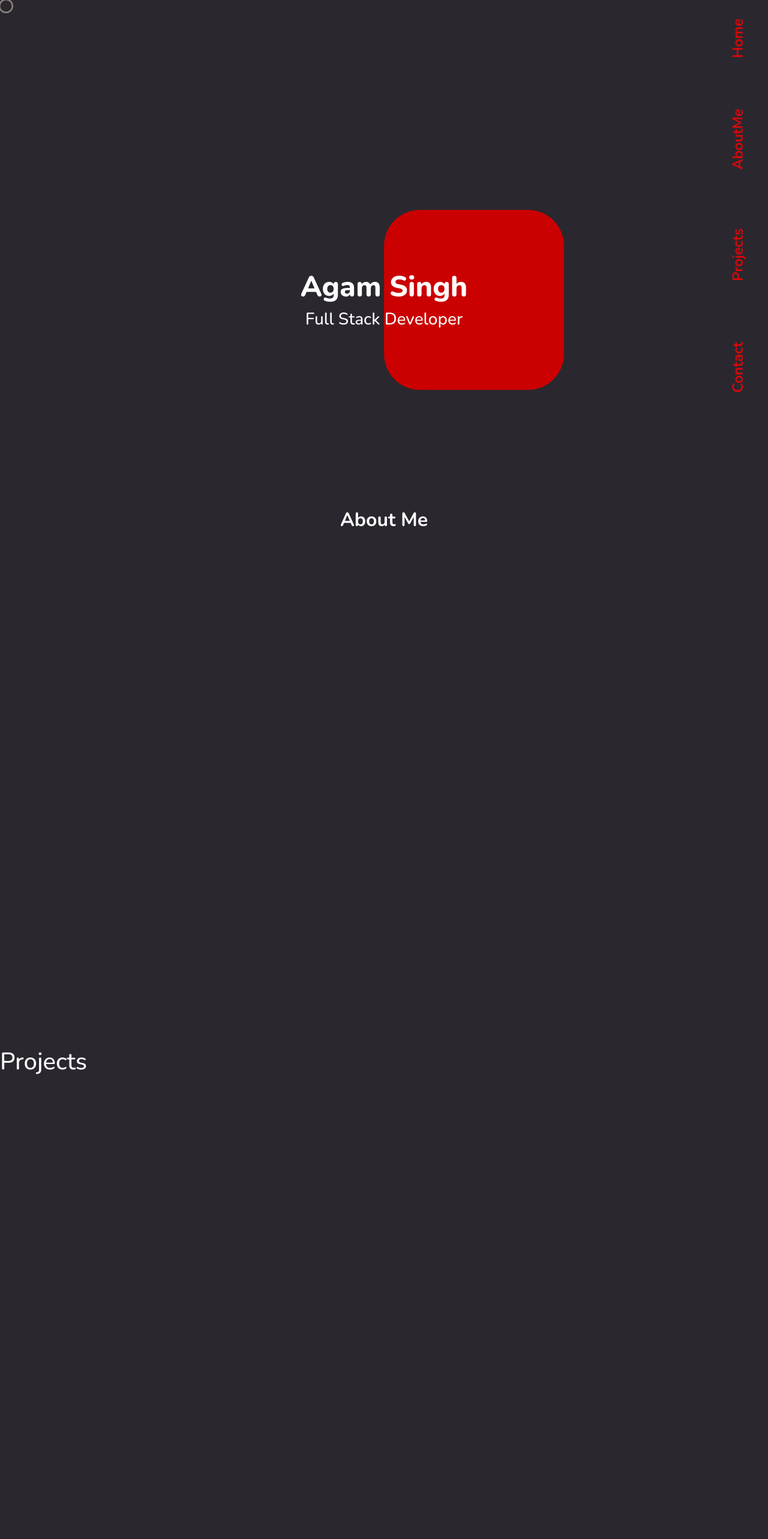
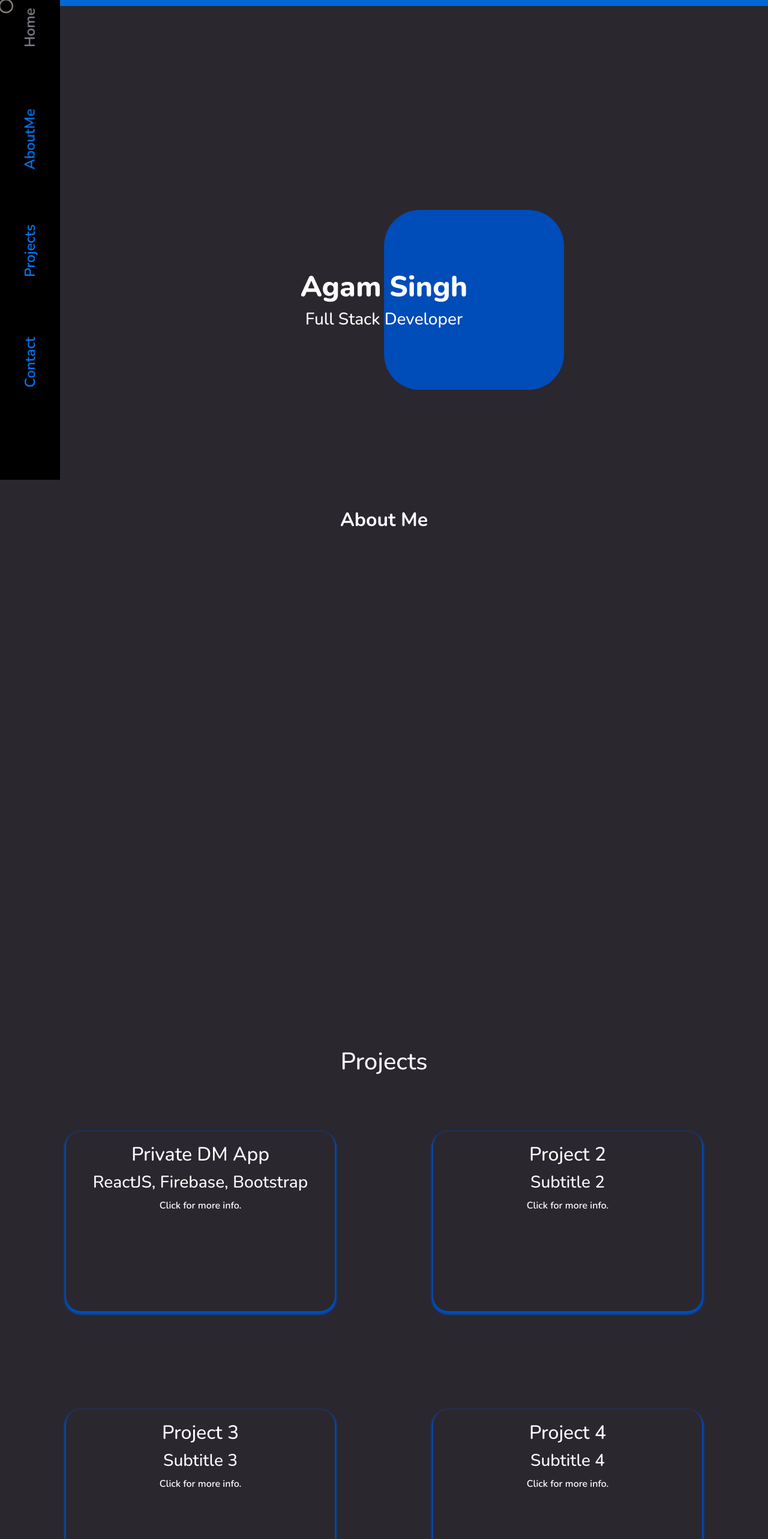
Before and after one commit to Agam-S/portfolio-new, a React (Vite) app: page / in a window 1280 px wide. Shown: the top 2566 px of the page at 60% size. Built offline with nearby package versions, Linux system fonts and the light colour scheme.

Commit message:
nav fixed, colors changed and added projects strcuture

```diff
--- a/src/App.css
+++ b/src/App.css
@@ -0,0 +1,8 @@
+#navbar-progress {
+  position: fixed;
+  left: 0;
+  right: 0;
+  height: 10px;
+  background-color: var(--button-hover) !important;
+  transform-origin: 50%;
+}
--- a/src/App.jsx
+++ b/src/App.jsx
@@ -4,11 +4,30 @@ import Cursor from "./components/Cursor/Cursor";
 import Nav from "./components/Nav/Nav";
 import AboutMe from "./pages/AboutMe/AboutMe";
 import Projects from "./pages/Projects/Projects";
+import { motion, useScroll, useSpring, useTransform } from "framer-motion";
 
 function App() {
+  const { scrollYProgress } = useScroll();
+  const scaleX = useSpring(scrollYProgress, {
+    stiffness: 200,
+    damping: 50,
+  });
+  function progressBarColor(hueValue) {
+    return `hsl(${hueValue}, 100%, 50%)`;
+  }
+  const hue = useTransform(scrollYProgress, [0, 1], [216, 156]);
   return (
     <>
       <Cursor />
+      <motion.div
+        id="navbar-progress"
+        animate={{
+          backgroundColor: progressBarColor(hue.get()),
+        }}
+        style={{
+          scaleX: scaleX,
+        }}
+      />
       <Nav />
 
       <Home />
--- a/src/components/Nav/Nav.jsx
+++ b/src/components/Nav/Nav.jsx
@@ -19,6 +19,7 @@ const Nav = () => {
           key={section}
           to={section.toLowerCase()}
           spy={true}
+          activeClass="active-scroll"
           smooth={true}
           duration={500}
           className="nav-link"
--- a/src/components/Nav/Nav.scss
+++ b/src/components/Nav/Nav.scss
@@ -1,18 +1,24 @@
 .vertical-navbar {
+  background-color: #000000;
+  width: 100px;
+  height: 100vh;
+  position: fixed;
+  top: 0;
+  left: 0;
   display: flex;
   flex-direction: column;
-  position: fixed;
-  right: 50px;
-  top: 50%;
-  transform: translateY(-50%);
-  z-index: 999;
+  align-items: center;
+  justify-content: center;
+  z-index: 1000;
 }
 
+.active-scroll div {
+  color: var(--secondary-background);
+}
 .label {
   margin-bottom: 150px;
   cursor: none;
   position: relative;
-  left: 50%;
   color: var(--highlight-red);
   align-items: center;
   justify-content: center;
--- a/src/index.css
+++ b/src/index.css
@@ -1,11 +1,11 @@
 :root {
   --background-dark: #2b272f;
   --text-light: #fefffe;
-  --accent-red: #cb0001;
-  --highlight-red: #f70101;
-  --accent-maroon: #b80113;
+  --accent-red: #004cb8;
+  --highlight-red: #007bff;
+  --accent-maroon: #003366;
   --secondary-background: #898292;
-  --button-hover: #8c151c;
+  --button-hover: #0069d9;
   --cursor-color: #a99e94;
 }
 body {
--- a/src/pages/Projects/Projects.css
+++ /dev/null
@@ -1,3 +0,0 @@
-.projects {
-  height: 100dvh;
-}
--- a/src/pages/Projects/Projects.jsx
+++ b/src/pages/Projects/Projects.jsx
@@ -1,12 +1,107 @@
-import "./Projects.css";
+import { useState, useRef, useEffect } from "react";
+import "./Projects.scss";
+import { motion } from "framer-motion";
 
 const Projects = () => {
+  const popupCardRef = useRef(null);
+
+  const [openId, setOpenId] = useState(null);
+
+  const toggleOpen = (id) => {
+    setOpenId(openId === id ? null : id);
+  };
+
+  useEffect(() => {
+    if (openId) {
+      setTimeout(() => {
+        popupCardRef.current.scrollIntoView({ behavior: "smooth" });
+      }, 1000);
+    }
+  }, [openId]);
+
+  const items = [
+    {
+      id: 1,
+      title: "Private DM App",
+      subtitle: "ReactJS, Firebase, Bootstrap",
+      description:
+        "Lorem ipsum dolor sit amet, consectetur adipiscing elit. Sed ut sapien euismod, tincidunt sapien quis, aliquam sapien. Sed ut sapien euismod, tincidunt sapien quis, aliquam sapien.",
+      link: "https://private-chat-app-agam.netlify.app/",
+      github: "https://github.com/Agam-S/chat-app",
+    },
+    {
+      id: 2,
+      title: "Project 2",
+      subtitle: "Subtitle 2",
+      description:
+        "Lorem ipsum dolor sit amet, consectetur adipiscing elit. Sed ut sapien euismod, tincidunt sapien quis, aliquam sapien. Sed ut sapien euismod, tincidunt sapien quis, aliquam sapien.",
+      link: "https://www.google.com/",
+    },
+    {
+      id: 3,
+      title: "Project 3",
+      subtitle: "Subtitle 3",
+      description:
+        "Lorem ipsum dolor sit amet, consectetur adipiscing elit. Sed ut sapien euismod, tincidunt sapien quis, aliquam sapien. Sed ut sapien euismod, tincidunt sapien quis, aliquam sapien.",
+      link: "https://www.google.com/",
+    },
+    {
+      id: 4,
+      title: "Project 4",
+      subtitle: "Subtitle 4",
+      description:
+        "Lorem ipsum dolor sit amet, consectetur adipiscing elit. Sed ut sapien euismod, tincidunt sapien quis, aliquam sapien. Sed ut sapien euismod, tincidunt sapien quis, aliquam sapien.",
+      link: "https://www.google.com/",
+    },
+  ];
+
   return (
     <>
-      <div className="projects">
-        <div className="h1">Projects</div>
+      <span className="projects"></span>
+      <div className="projects-container">
+        <h1 className="title">Projects</h1>
+        <div className={`overlay ${openId ? "active" : ""}`}></div>
+        <div className="projects-main">
+          {items.map((item) => (
+            <motion.div
+              key={item.id}
+              className="project-card"
+              whileHover={{ scale: 1.2 }}
+              whileTap={{ scale: 0.9 }}
+              onClick={() => {
+                toggleOpen(item.id);
+              }}
+            >
+              <motion.h2>{item.title}</motion.h2>
+              <motion.h3>{item.subtitle}</motion.h3>
+              <p>Click for more info.</p>
+            </motion.div>
+          ))}
+          {openId && (
+            <motion.div
+              className="popup-card"
+              ref={popupCardRef}
+              initial={{ opacity: 0, y: "-500%", x: "300%" }}
+              animate={{ opacity: 1, y: "-180%", x: "0%" }}
+              exit={{ opacity: 0, y: "-50%" }}
+            >
+              <h2>{items[openId - 1].title}</h2>
+              <h3>{items[openId - 1].subtitle}</h3>
+              <p>{items[openId - 1].description}</p>
+              <a
+                href={items[openId - 1].link}
+                target="_blank"
+                rel="noopener noreferrer"
+              >
+                Visit Project
+              </a>
+              <button onClick={() => toggleOpen(null)}>Close</button>
+            </motion.div>
+          )}
+        </div>
       </div>
     </>
   );
 };
+
 export default Projects;
--- /dev/null
+++ b/src/pages/Projects/Projects.scss
@@ -0,0 +1,85 @@
+.projects-container {
+  margin: 0 auto;
+  height: 100dvh;
+  text-align: center;
+}
+.projects-main {
+  display: flex;
+  flex-wrap: wrap;
+  justify-content: center;
+  margin: 0 auto;
+  text-align: center;
+  margin-top: 60px;
+  gap: 100px;
+
+  .project-card {
+    flex: 0 0 35%;
+    margin: 2.5%;
+    width: 20%;
+    height: 300px;
+    padding: 20px;
+    background-color: var(--background-dark);
+    color: var(--text-light);
+    border-radius: 25px;
+    box-shadow: 0px 3px 3px 3px var(--accent-red);
+    overflow: hidden;
+
+    h2,
+    h3,
+    p,
+    a {
+      margin-bottom: 10px;
+    }
+
+    button {
+      display: none;
+      background-color: var(--accent-red);
+      color: var(--text-light);
+      border: none;
+      padding: 10px;
+      border-radius: 5px;
+      transition: all 0.3s ease;
+
+      &:hover {
+        background-color: var(--button-hover);
+      }
+    }
+
+    &.open {
+      button {
+        display: block;
+      }
+    }
+  }
+}
+.h1 {
+  text-align: center;
+}
+.popup-card {
+  width: 70%;
+  height: 500px;
+  padding: 50px;
+  background-color: var(--background-dark);
+  color: var(--text-light);
+  border-radius: 25px;
+  box-shadow: 0px 10px 10px 10px var(--accent-red);
+  overflow: auto;
+  z-index: 100;
+}
+.overlay {
+  position: fixed;
+  top: 0;
+  left: 0;
+  width: 100%;
+  height: 100%;
+  background-color: rgba(0, 0, 0, 0.5);
+  z-index: 99;
+  opacity: 0;
+  visibility: hidden;
+  transition: opacity 0.3s ease, visibility 0.3s ease;
+}
+
+.overlay.active {
+  opacity: 1;
+  visibility: visible;
+}
```
